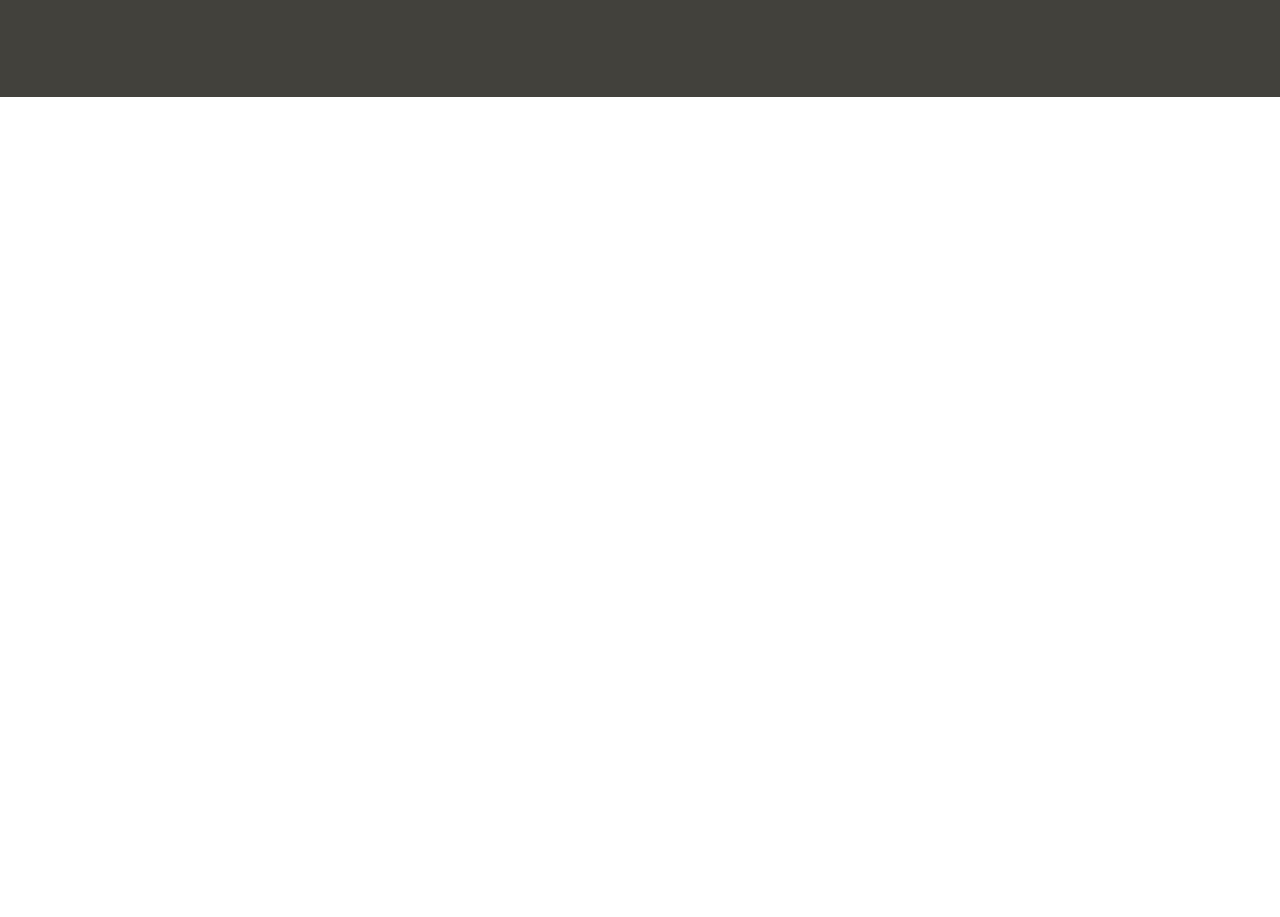
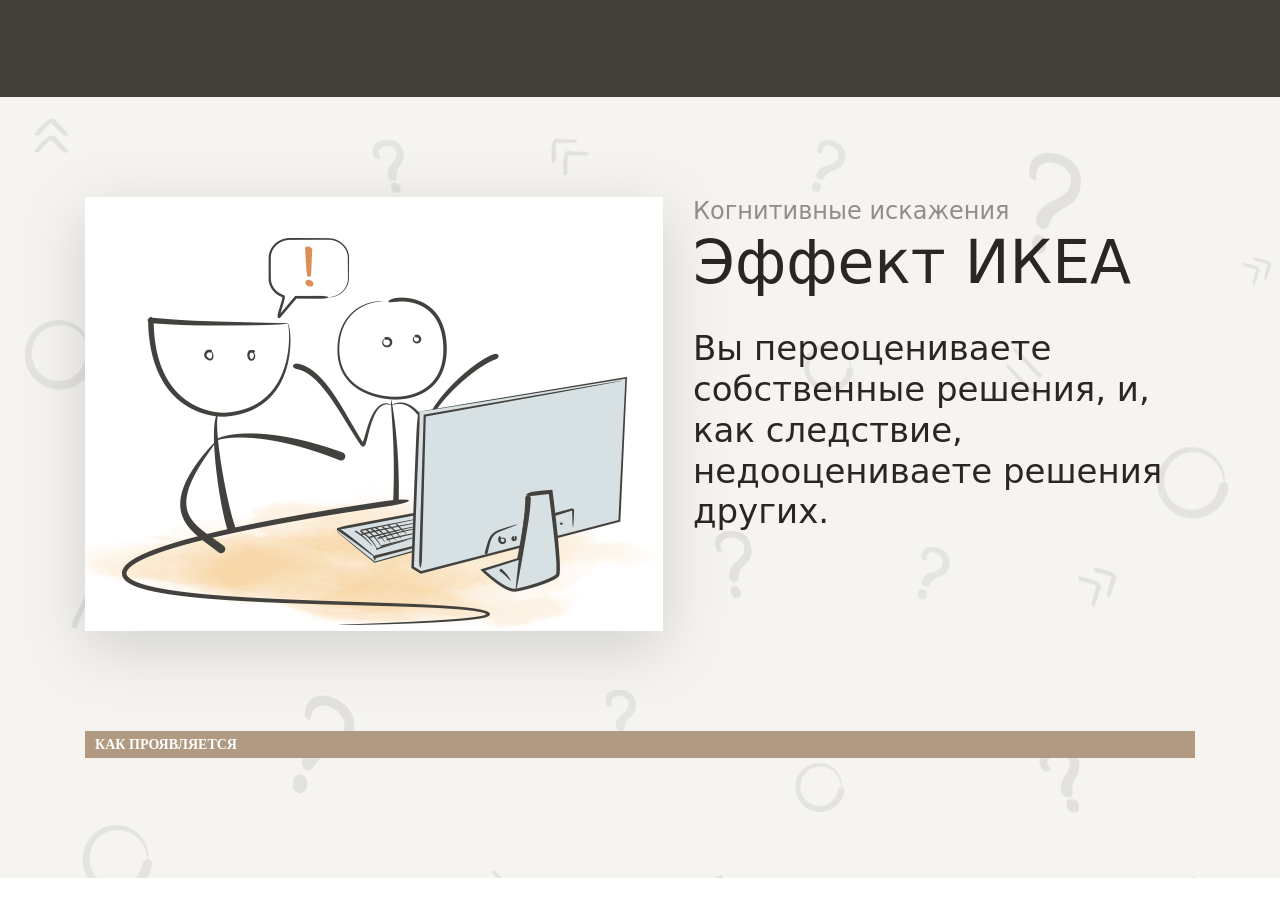
Before and after one commit to Kerish19/layout-designer-project-lvl1, a website: page src/index.html in a window 1280 px wide. Shown: the part 2547-3464 px from the top of the page. Drawn offline with nearby package versions, Linux system fonts and the light colour scheme; a web font is replaced by a local one.

Commit message:
lesson6 - 1

```diff
--- a/src/index.html
+++ b/src/index.html
@@ -55,7 +55,7 @@
           </div>
 
           <div class="section-navigation-menu__item">
-            <a href="#effekt-ikea" class="section-navigation-menu-item__link">
+            <a href="#ikea-effect" class="section-navigation-menu-item__link">
               <h3 class="section-navigation-menu-item__h3">1</h3>
               <h4 class="section-navigation-menu-item__h4">Эффект ИКЕА</h4>
               <p class="section-navigation-menu-item__text">Вы переоцениваете собственные решения, и, как следствие, недооцениваете решения других.</p>
@@ -98,8 +98,23 @@
       </div>
     </section>
 
-    <section class="section">
+    <section id="ikea-effect" class="section section-ikea-effect section-bg">
+      <div class="container">
+        <div class="section-ikea-effect-inner-text-w-img">
+          <div class="section-ikea-effect-inner-text-w-img__img">
+            <img src="assets/images/1.png" width="578" alt="Эффект ИКЕА это?">
+          </div>
+          <div class="section-ikea-effect-inner-text-w-img__text">
+            <p class="section-ikea-effect-inner-text-w-img-text__overhead">Когнитивные искажения</p>
+            <h2 class="section-ikea-effect-inner-text-w-img-text__title">Эффект ИКЕА</h2>
+            <p class="section-ikea-effect-inner-text-w-img-text__text">Вы переоцениваете собственные решения, и, как следствие, недооцениваете решения других.</p>
+          </div>
+        </div>
 
+        <div class="section-ikea-effect-inner-text">
+          <h5 class="section-ikea-effect-inner-text__title">Как проявляется</h5>
+        </div>
+      </div>
     </section>
 
     <section class="section">
--- a/src/styles/style.css
+++ b/src/styles/style.css
@@ -310,3 +310,71 @@
 }
 
 /* section-navigation end */
+
+/* section-ikea-effect start */
+
+.section-ikea-effect {
+  position: relative;
+  z-index: 1;
+
+  background-color: #f5f4f0;
+}
+
+.section-ikea-effect-inner-text-w-img {
+  display: flex;
+  justify-content: space-between;
+}
+
+.section-ikea-effect-inner-text-w-img__img,
+.section-ikea-effect-inner-text-w-img__text {
+  flex-basis: 50%;
+}
+
+.section-ikea-effect-inner-text-w-img__text {
+  padding-left: 30px;
+}
+
+.section-ikea-effect-inner-text-w-img__img img {
+  vertical-align: middle;
+
+  filter: drop-shadow(0 16px 32px rgba(0, 0, 0, 0.15));
+}
+
+.section-ikea-effect-inner-text-w-img-text__overhead {
+  color: #908d8b;
+  font-size: 24px;
+  font-family: 'Neucha', cursive;
+  line-height: 1.2em;
+}
+
+.section-ikea-effect-inner-text-w-img-text__title {
+  margin-bottom: 30px;
+}
+
+.section-ikea-effect-inner-text-w-img-text__text {
+  color: #2a2626;
+  font-weight: 400;
+  font-size: 34px;
+  font-family: 'Neucha', cursive;
+  line-height: 1.2;
+}
+
+.section-ikea-effect-inner-text__title {
+  display: flex;
+  align-items: center;
+  margin: 100px 0 20px 0;
+  padding: 5px 10px;
+
+  color: #fff;
+
+  font-weight: bold;
+  font-size: 14px;
+  font-family: 'Open Sans', serif;
+  font-style: normal;
+  line-height: 1.2;
+  text-transform: uppercase;
+
+  background: #b09a81;
+}
+
+/* section-ikea-effect end */
```
